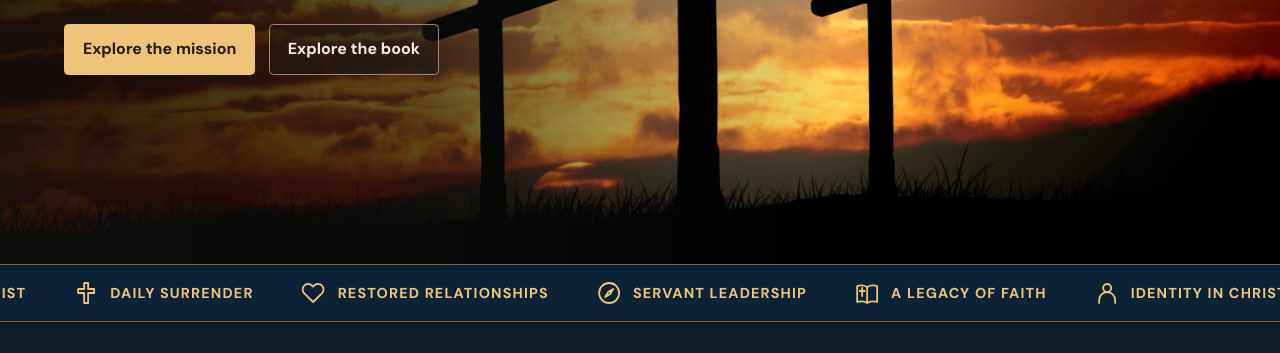
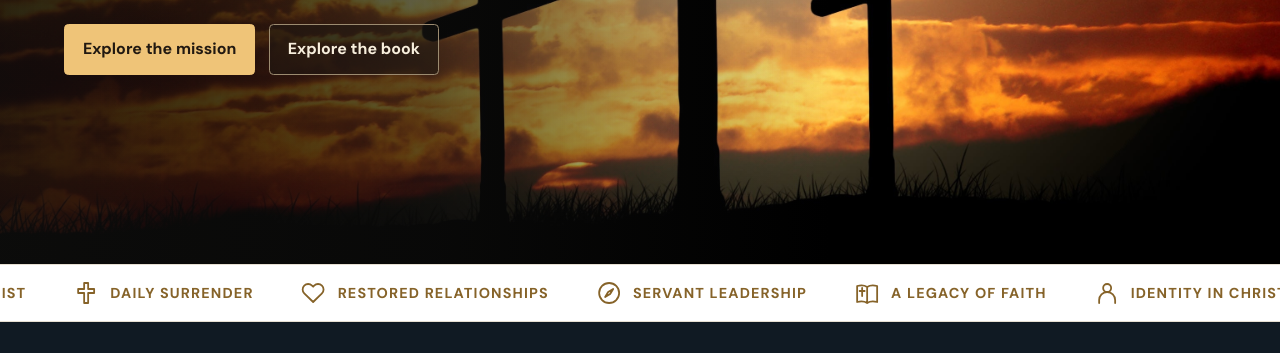
Before and after one commit to speak-empowered/TROM, a website: page index.html in a window 1280 px wide. Shown: the part 447-800 px from the top of the page. Drawn offline with Linux system fonts and the light colour scheme.

Commit message:
Use white scrolling banner and remove author-site button from Meet Eli

```diff
--- a/assets/site.css
+++ b/assets/site.css
@@ -210,7 +210,7 @@ blockquote p { font: 400 clamp(1.7rem, 3vw, 2.5rem)/1.15 var(--serif); margin: 0
 .coaching-invitation { margin-inline: auto; text-align: center; }
 .coaching-invitation .lede { margin-inline: auto; }
 
-.mission-ticker { display: flex; align-items: stretch; background: #0b2237; color: var(--gold); border-block: 1px solid #866329; }
+.mission-ticker { display: flex; align-items: stretch; background: #fff; color: #866329; border-block: 1px solid #e6dfd2; }
 .mission-ticker-window { overflow: hidden; flex: 1; min-width: 0; }
 .mission-ticker-track { display: flex; width: max-content; }
 .mission-ticker-set { display: flex; align-items: center; flex-shrink: 0; gap: 3rem; padding: 1rem 3rem 1rem 0; }
```
Also changed, not shown: meet-eli.html (+1 -1 lines).
